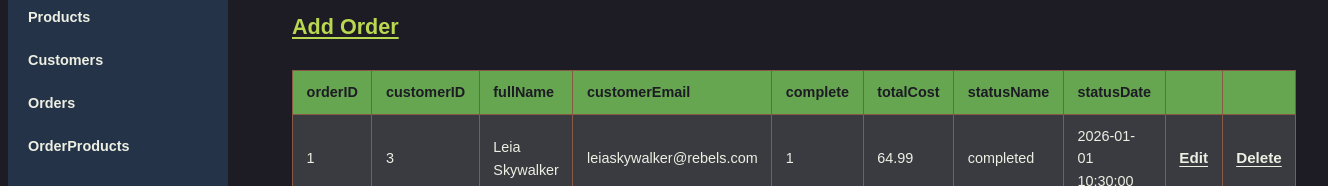
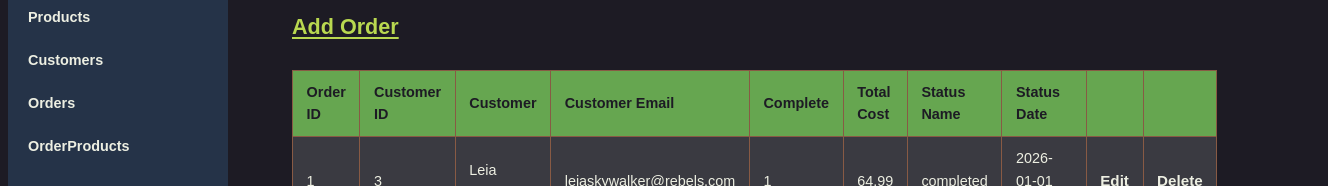
Before and after one commit to jmm583/cs340-portfolio, a React (Vite) app in the folder frontend/react/: page /orders in a window 1280 px wide. Shown: the part 287-473 px from the top of the page, 1328 px wide, since content can reach past the window. Built offline with nearby package versions, Linux system fonts and the light colour scheme; no server answers.

Commit message:
updated to friendly column headers

```diff
--- a/frontend/react/src/pages/OrderProducts/OrderProducts.jsx
+++ b/frontend/react/src/pages/OrderProducts/OrderProducts.jsx
@@ -22,6 +22,16 @@ function OrderProducts({setItemToEdit}) {
         deleteOrderProduct(item);
         loadOrderProducts();
     };
+    const tableHeaders = {
+        orderProductsID: "Order Products ID",
+        orderID: "Order ID",
+        Customer: "Customer",
+        productID: "Product ID",
+        productName: "Product Name",
+        quantity: "Quantity"
+    };
+
+
     useEffect(() => {
         loadOrderProducts();
 
@@ -36,7 +46,7 @@ function OrderProducts({setItemToEdit}) {
                 <thead>
                     <tr>
                         {orderProducts.length > 0 && Object.keys(orderProducts[0]).map((header, index) => (
-                            <th key={index}>{header}</th>
+                            <th key={index}>{tableHeaders[header]}</th>
                         ))}
                         <th></th>
                         <th></th>
--- a/frontend/react/src/pages/Orders/OrderEdit.jsx
+++ b/frontend/react/src/pages/Orders/OrderEdit.jsx
@@ -6,6 +6,8 @@ function OrderEdit({order}){
     const [customerID, setCustomerID] = useState(order.customerID);
     const [customerEmail, setCustomerEmail] = useState(order.customerEmail);
     const [complete, setComplete] = useState(order.complete);
+    const [statusName, setStatusName] = useState(order.statusName);
+    const [statusDate, setStatusDate] = useState(order.statusDate);
     const [totalCost, setTotalCost] = useState(order.totalCost);
 
     const onSubmit = (e) => {
@@ -35,6 +37,14 @@ function OrderEdit({order}){
                     <label htmlFor="complete">Complete</label>
                     <input name="complete" type="checkbox" value={complete} onChange={e => setComplete(e.target.value)} />
                 </div>
+                <div className="form-group">
+                    <label htmlFor="statusName">Status</label>
+                    <input name="statusName" type="text" value={statusName} onChange={e => setStatusName(e.target.value)} />
+                </div>
+                <div className="form-group">
+                    <label htmlFor="statusDate">Status Date</label>
+                    <input name="statusDate" type="datetime-local" value={statusDate} onChange={e => setStatusDate(e.target.value)} />
+                </div>
                 <div className="form-group actions">
                     <button type="submit">Save</button>
                 </div>
--- a/frontend/react/src/pages/Orders/OrderProducts.jsx
+++ b/frontend/react/src/pages/Orders/OrderProducts.jsx
@@ -34,6 +34,15 @@ function OrderProducts({itemToEdit}) {
         deleteOrderProduct(item);
         loadOrderProducts();
     };
+    const tableHeaders = {
+        orderProductsID: "Order Products ID",
+        orderID: "Order ID",
+        Customer: "Customer",
+        productID: "Product ID",
+        productName: "Product Name",
+        quantity: "Quantity"
+    };
+
     useEffect(() => {
         loadOrderProducts();
         loadProducts();
@@ -63,7 +72,7 @@ function OrderProducts({itemToEdit}) {
                 <thead>
                     <tr>
                         {orderProducts.length > 0 && Object.keys(orderProducts[0]).map((header, index) => (
-                            <th key={index}>{header}</th>
+                            <th key={index}>{tableHeaders[header]}</th>
                         ))}
                         <th></th>
                         <th></th>
--- a/frontend/react/src/pages/Orders/Orders.jsx
+++ b/frontend/react/src/pages/Orders/Orders.jsx
@@ -23,6 +23,18 @@ function Orders({setItemToEdit}){
         deleteOrder(item);
         loadOrders();
     };
+    const tableHeaders = {
+        orderID: "Order ID",
+        customerID: "Customer ID",
+        fullName: "Customer",
+        customerEmail: "Customer Email",
+        complete: "Complete",
+        totalCost: "Total Cost",
+        statusName: "Status Name",
+        statusDate: "Status Date"
+    };
+
+
     useEffect(() => {
         loadOrders();
 
@@ -39,7 +51,7 @@ function Orders({setItemToEdit}){
                 <thead>
                     <tr>
                         {orders.length > 0 && Object.keys(orders[0]).map((header, index) => (
-                            <th key={index}>{header}</th>
+                            <th key={index}>{tableHeaders[header]}</th>
                         ))}
                         <th></th>
                         <th></th>
```
